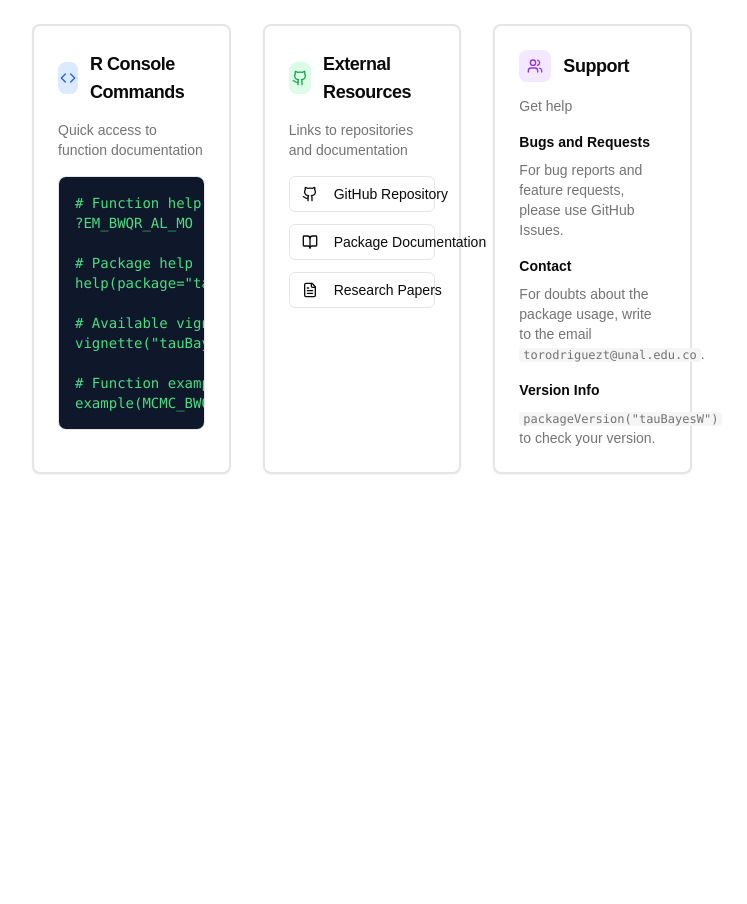
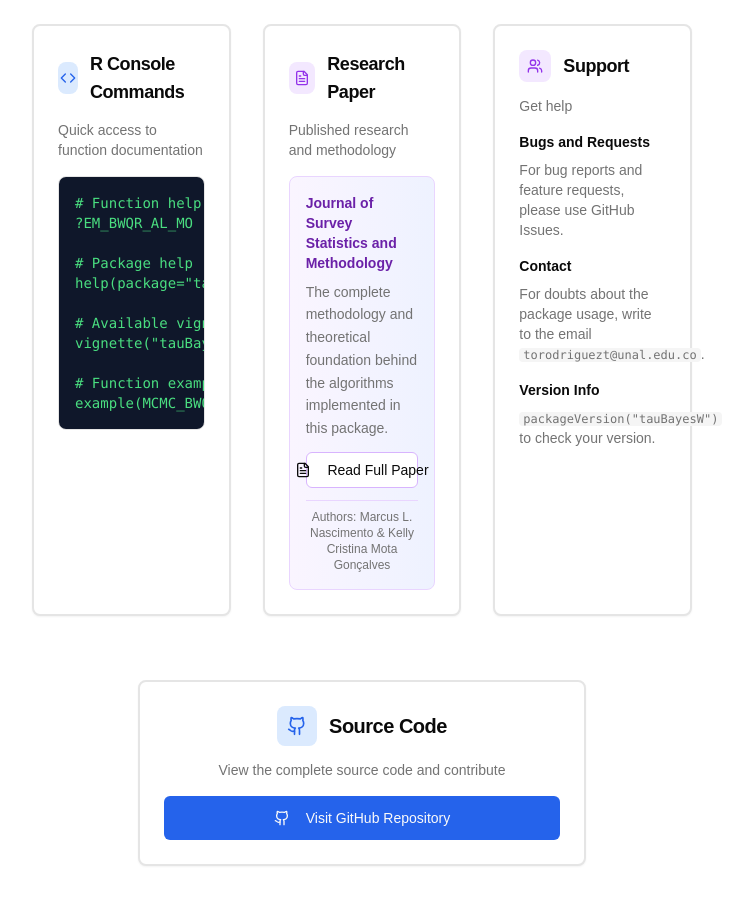
Before and after one commit to torodriguezt/tauBayesW, a Next.js app in the folder web/: page / in a window 1280 px wide. Shown: the part 4380-5284 px from the top of the page, without its empty margins (248-995 px from the left). Before the commit the page ends 4950 px from the top, so only its background shows below. Built offline with nearby package versions, Linux system fonts and the light colour scheme.

Commit message:
Research paper link

```diff
--- /dev/null
+++ b/web/app/not-found.tsx
@@ -0,0 +1,18 @@
+import Link from 'next/link'
+
+export default function NotFound() {
+  return (
+    <div className="min-h-screen bg-background flex items-center justify-center">
+      <div className="text-center">
+        <h2 className="text-2xl font-bold mb-4">Not Found</h2>
+        <p className="text-muted-foreground mb-4">Could not find requested resource</p>
+        <Link
+          href="/"
+          className="inline-flex items-center px-4 py-2 border border-transparent text-sm font-medium rounded-md text-white bg-blue-600 hover:bg-blue-700 focus:outline-none focus:ring-2 focus:ring-offset-2 focus:ring-blue-500"
+        >
+          Return Home
+        </Link>
+      </div>
+    </div>
+  )
+}
--- a/web/app/page.tsx
+++ b/web/app/page.tsx
@@ -885,41 +885,41 @@ example(MCMC_BWQR_AL)`}
                 </Card>
 
                 {/* External Resources */}
-                <Card className="border-2 hover:border-green-200 dark:hover:border-green-800 transition-all duration-300">
+                <Card className="border-2 hover:border-purple-200 dark:hover:border-purple-800 transition-all duration-300">
                   <CardHeader className="pb-4">
                     <div className="flex items-center gap-3 mb-2">
-                      <div className="h-8 w-8 rounded-lg bg-green-100 dark:bg-green-900 flex items-center justify-center">
-                        <Github className="h-4 w-4 text-green-600 dark:text-green-400" />
+                      <div className="h-8 w-8 rounded-lg bg-purple-100 dark:bg-purple-900 flex items-center justify-center">
+                        <FileText className="h-4 w-4 text-purple-600 dark:text-purple-400" />
                       </div>
-                      <CardTitle className="text-lg">External Resources</CardTitle>
+                      <CardTitle className="text-lg">Research Paper</CardTitle>
                     </div>
-                    <CardDescription>Links to repositories and documentation</CardDescription>
+                    <CardDescription>Published research and methodology</CardDescription>
                   </CardHeader>
-                  <CardContent className="space-y-3">
-                    <Button
-                      variant="outline"
-                      size="sm"
-                      className="w-full justify-start hover:bg-green-50 dark:hover:bg-green-900/20 transition-colors"
-                    >
-                      <Github className="mr-2 h-4 w-4" />
-                      GitHub Repository
-                    </Button>
-                    <Button
-                      variant="outline"
-                      size="sm"
-                      className="w-full justify-start hover:bg-blue-50 dark:hover:bg-blue-900/20 transition-colors"
-                    >
-                      <BookOpen className="mr-2 h-4 w-4" />
-                      Package Documentation
-                    </Button>
-                    <Button
-                      variant="outline"
-                      size="sm"
-                      className="w-full justify-start hover:bg-purple-50 dark:hover:bg-purple-900/20 transition-colors"
-                    >
-                      <FileText className="mr-2 h-4 w-4" />
-                      Research Papers
-                    </Button>
+                  <CardContent className="space-y-4">
+                    <div className="p-4 border rounded-lg bg-gradient-to-r from-purple-50 to-indigo-50 dark:from-purple-900/20 dark:to-indigo-900/20 border-purple-200 dark:border-purple-800">
+                      <h4 className="font-semibold text-sm mb-2 text-purple-800 dark:text-purple-200">
+                        Journal of Survey Statistics and Methodology
+                      </h4>
+                      <p className="text-sm text-muted-foreground mb-3 leading-relaxed">
+                        The complete methodology and theoretical foundation behind the algorithms implemented in this package.
+                      </p>
+                      <Button
+                        variant="outline"
+                        size="sm"
+                        className="w-full justify-center hover:bg-purple-50 dark:hover:bg-purple-900/20 transition-colors border-purple-300 dark:border-purple-700 mb-3"
+                        asChild
+                      >
+                        <a href="https://academic.oup.com/jssam/article-abstract/12/4/1105/7642687" target="_blank" rel="noopener noreferrer">
+                          <FileText className="mr-2 h-4 w-4" />
+                          Read Full Paper
+                        </a>
+                      </Button>
+                      <div className="pt-2 border-t border-purple-200 dark:border-purple-700">
+                        <p className="text-xs text-muted-foreground text-center">
+                          <span className="font-medium">Authors:</span> Marcus L. Nascimento & Kelly Cristina Mota Gonçalves
+                        </p>
+                      </div>
+                    </div>
                   </CardContent>
                 </Card>
 
@@ -957,6 +957,36 @@ example(MCMC_BWQR_AL)`}
                 </Card>
               </div>
             </section>
+
+            {/* GitHub Repository Section */}
+            <section className="mb-16">
+              <div className="text-center">
+                <Card className="max-w-md mx-auto border-2 hover:border-blue-200 dark:hover:border-blue-800 transition-all duration-300">
+                  <CardHeader className="pb-4">
+                    <div className="flex items-center justify-center gap-3 mb-2">
+                      <div className="h-10 w-10 rounded-lg bg-blue-100 dark:bg-blue-900 flex items-center justify-center">
+                        <Github className="h-5 w-5 text-blue-600 dark:text-blue-400" />
+                      </div>
+                      <CardTitle className="text-xl">Source Code</CardTitle>
+                    </div>
+                    <CardDescription>View the complete source code and contribute</CardDescription>
+                  </CardHeader>
+                  <CardContent>
+                    <Button
+                      variant="default"
+                      size="lg"
+                      className="w-full bg-blue-600 hover:bg-blue-700 dark:bg-blue-600 dark:hover:bg-blue-700"
+                      asChild
+                    >
+                      <a href="https://github.com/torodriguezt/tauBayesW" target="_blank" rel="noopener noreferrer">
+                        <Github className="mr-2 h-4 w-4" />
+                        Visit GitHub Repository
+                      </a>
+                    </Button>
+                  </CardContent>
+                </Card>
+              </div>
+            </section>
           </div>
         </main>
       </div>
```
